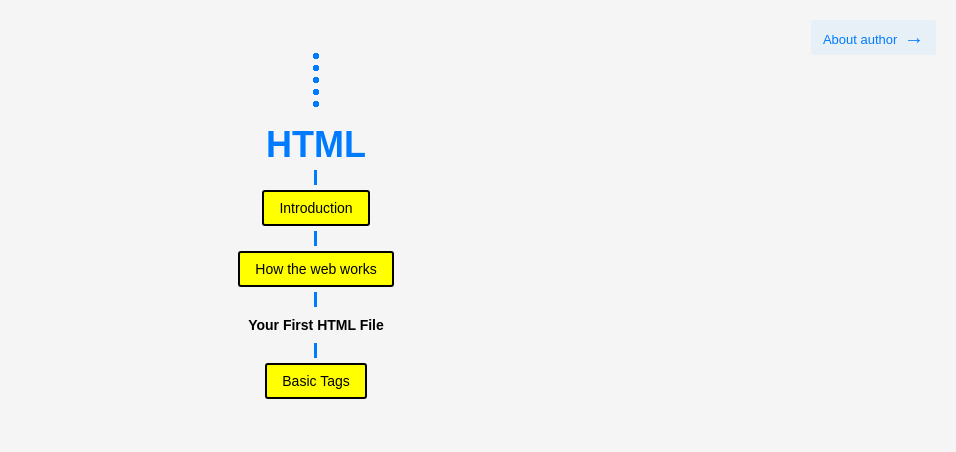
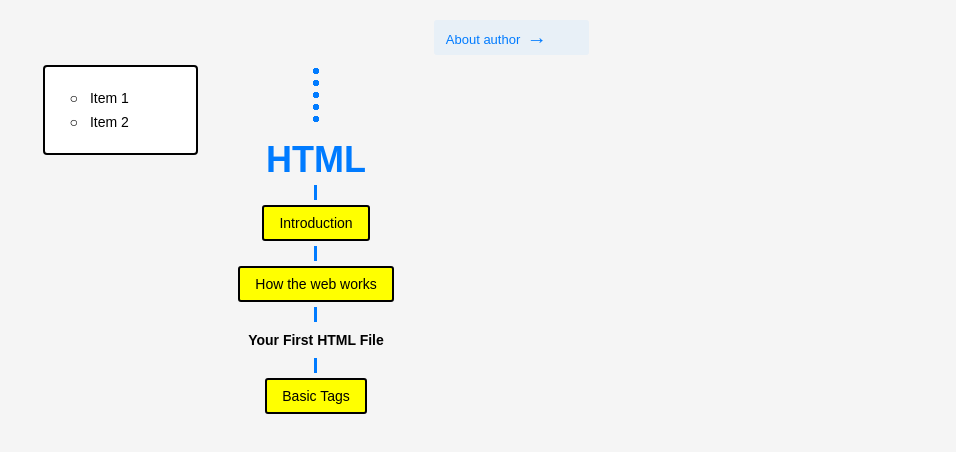
Before and after one commit to TahaDaneshi/Roadmaps, a website: page maps/HTML/html.html in a window 1280 px wide. Shown: the whole page, without its empty margins (324-1280 px from the left). Drawn offline with Linux system fonts and the light colour scheme.

Commit message:
add list and change structure felxbox to cssgrid

```diff
--- a/maps/HTML/html.html
+++ b/maps/HTML/html.html
@@ -11,6 +11,10 @@
 <body>
   <div class="container">
     <a class="about-btn" href="#" target="_blank" rel="noopener">About author <span class="arrow">→</span></a>
+    <ul class="sticky-list">
+      <li>Item 1</li>
+      <li>Item 2</li>
+    </ul>
     <div class="buttons-wrapper">
       <div class="dotted-line"></div>
       <h1 class="site-title">HTML</h1>
--- a/maps/HTML/htmlStyles.css
+++ b/maps/HTML/htmlStyles.css
@@ -11,14 +11,17 @@ body {
     min-height: 100vh;
     background-color: #f5f5f5;
     font-family: Arial, sans-serif;
-    padding-top: 50px;
+    padding-top: 0;
 }
 
 .container {
-    display: flex;
-    justify-content: center;
-    align-items: center;
+    display: grid;
+    grid-template-columns: 1fr 1fr 1fr;
+    gap: 40px;
+    row-gap: 10px;
+    align-items: start;
     position: relative;
+    padding: 20px;
 }
 
 .buttons-wrapper {
@@ -26,6 +29,7 @@ body {
     flex-direction: column;
     align-items: center;
     gap: 5px;
+    grid-column: 2;
 }
 
 .btn {
@@ -45,9 +49,8 @@ body {
 }
 
 .about-btn {
-    position: fixed;
-    top: 20px;
-    right: 20px;
+    position: relative;
+    grid-column: 3;
     padding: 6px 12px;
     border: none;
     background-color: #e8f0f7;
@@ -57,6 +60,7 @@ body {
     border-radius: 3px;
     display: inline-block;
     z-index: 1000;
+    align-self: start;
 }
 
 .about-btn:hover {
@@ -104,3 +108,27 @@ body {
     background-repeat: repeat-y;
     background-position: center;
 }
+
+.sticky-list {
+    position: relative;
+    grid-column: 1;
+    border: 2px solid #000000;
+    padding: 15px 25px;
+    list-style: none;
+    background-color: #ffffff;
+    border-radius: 4px;
+    z-index: 999;
+    align-self: start;
+}
+
+.sticky-list li {
+    margin: 8px 0;
+    font-size: 14px;
+    color: #000000;
+}
+
+.sticky-list li::before {
+    content: "○ ";
+    margin-right: 8px;
+    font-weight: bold;
+}
```
